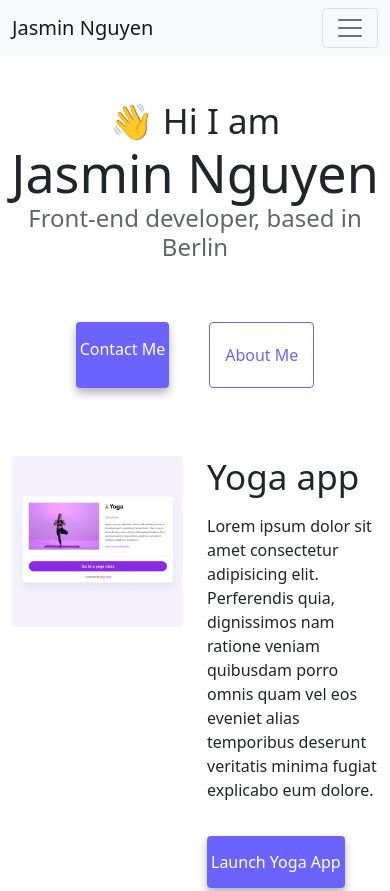
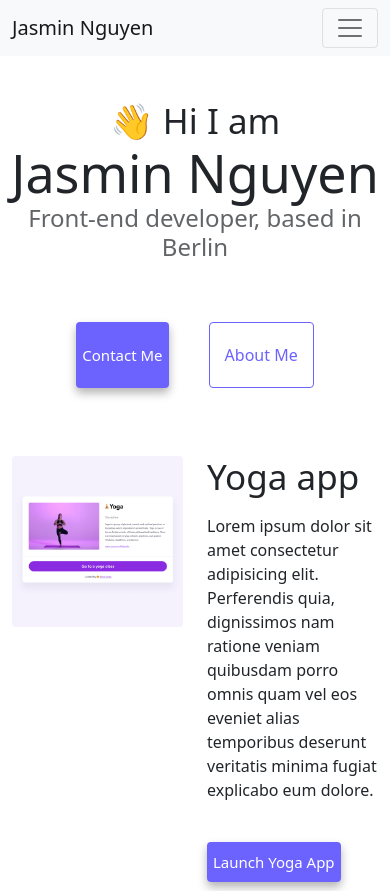
Before and after one commit to JasminNguyen/my-responsive-website, a plain HTML site: page index.html in a window 390 px wide. Shown: the top 891 px of the page. Drawn offline with nearby package versions, Linux system fonts and the light colour scheme.

Commit message:
Centered the contact button

```diff
--- a/index.html
+++ b/index.html
@@ -43,7 +43,8 @@
     <h1 class="text-center">Jasmin Nguyen</h1>
     <h3 class="text-center">Front-end developer, based in Berlin</h3>
     <div class="navigation-links mb-5">
-        <a href="about.html#contact" class="primary-link">Contact me</a>
+        <a href="about.html#contact" class="primary-link d-flex align-items-center justify-content-center">Contact
+            me</a>
         <a href="about.html" class="secondary-link">About me</a>
     </div>
     <div class="container">
--- a/src/style.css
+++ b/src/style.css
@@ -99,6 +99,7 @@ p {
     font-size: 16px;
   }
   .primary-link {
-    padding: 15px 4px;
+    padding: 10px 6px;
+    font-size: 15px;
   }
 }
```
